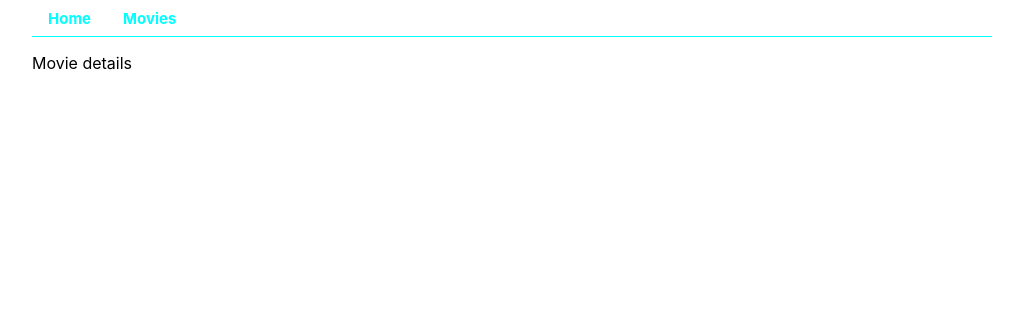
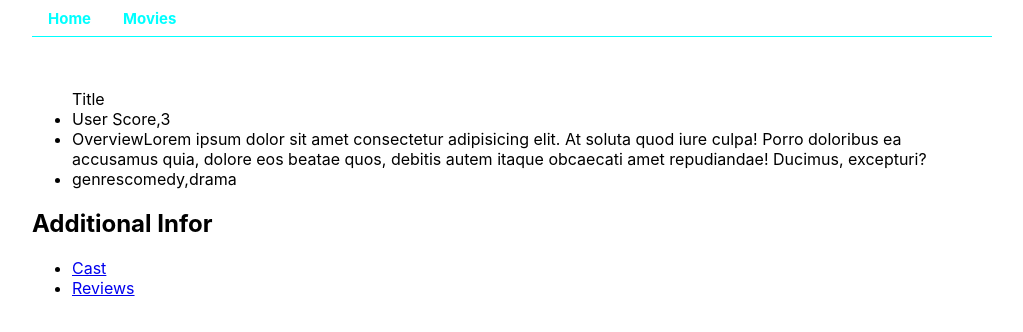
Before and after one commit to HelenBlyzniuk/goit-react-hw-05-movies, a React (Create React App) app: page /goit-react-hw-05-movies/movies/1 in a window 1280 px wide. Shown: the top 332 px of the page, without its empty margins (128-1151 px from the left). Built offline with nearby package versions, Linux system fonts and the light colour scheme.

Commit message:
fetch trend, render Home, render MovieId

```diff
--- a/src/components/App.jsx
+++ b/src/components/App.jsx
@@ -2,6 +2,7 @@ import { Routes, Route, Link } from 'react-router-dom';
 
 import Home from '../pages/Home/Home';
 import Movies from '../pages/Movies/Movies';
+import MovieId from 'pages/MovieId/MovieId';
 // import SharedLayout from './Sharelayout/Sharelayout';
 
 import css from './App.module.css';
@@ -23,7 +24,7 @@ export const App = () => {
         <Route path="/" element={<Home />} />
         {/* <Route index element={<Home />} /> */}
         <Route path="/movies" element={<Movies />} />
-        <Route path="/movies/:movieId" element={<div>Movie details</div>}>
+        <Route path="/movies/:movieId" element={<MovieId />}>
           <Route path="cast" element={<div>Movie cast</div>} />
           <Route path="reviews" element={<div>Movie review</div>} />
         </Route>
--- a/src/helpers/API.js
+++ b/src/helpers/API.js
@@ -1,23 +1,25 @@
-// import axios from 'axios';
+import axios from 'axios';
 
-// const API_KEY = '0cfcdf1e4fa301f56ea0fab1777678b6';
-// axios.defaults.baseURL = 'https://api.themoviedb.org/3/trending/movie/day';
-// axios.defaults.headers.common['Authorization'] = API_KEY;
+const API_KEY = '0cfcdf1e4fa301f56ea0fab1777678b6';
+
+
+const BASEURL = 'https://api.themoviedb.org/3/';
+const TRANDINGMOVIE = 'trending//movie/week'
+
+export const getTrendingMovies = async () => {
+  return await axios.get(`${BASEURL}${TRANDINGMOVIE}?api_key=${API_KEY}`);
+};
+
 
 // export const getTrendingMovies = async () => {
-//   return await axios();
-// };
-
-
-export const getTrendingMovies = async () => {
-  fetch('https://api.themoviedb.org/3/trending/movie/week')
-    .then(response => {
-      if (response.ok) {
-        return response.json();
-      }
-      throw new Error('something went wrong');
-  })
-}
+//   fetch('https://api.themoviedb.org/3/trending/movie/week')
+//     .then(response => {
+//       if (response.ok) {
+//         return response.json();
+//       }
+//       throw new Error('something went wrong');
+//   })
+// }
 
 
 // export const getMovieById = async ({ id }) => {
--- a/src/pages/Home/Home.jsx
+++ b/src/pages/Home/Home.jsx
@@ -4,20 +4,25 @@ import { getTrendingMovies } from '../../helpers/API';
 
 const Home = () => {
   const [movies, setMovies] = useState([]);
-  console.log(movies);
+
   useEffect(() => {
     getTrendingMovies()
-      .then(response => console.log(response))
+      .then(({ data: { results } }) => {
+        setMovies(results);
+      })
       .catch(error => console.log(error.message));
   }, []);
+  console.log(movies);
   return (
     <main>
       <h1>Trending today</h1>
 
       <ul className="popularMovies">
-        <li>
-          <Link to="/movies/:movieId">Film</Link>
-        </li>
+        {movies.map(({ title, id }) => (
+          <li key={id}>
+            <Link to="/movies/:movieId">{title}</Link>
+          </li>
+        ))}
       </ul>
     </main>
   );
--- a/src/pages/MovieId/MovieId.jsx
+++ b/src/pages/MovieId/MovieId.jsx
@@ -0,0 +1,43 @@
+import { Link } from 'react-router-dom';
+// import { useParams } from 'react';
+const MovieId = () => {
+  //   console.log(useParams());
+
+  return (
+    <>
+      <div>
+        <img src="" alt="" />
+        <ul>
+          Title
+          <li>
+            User Score,<span>3</span>
+          </li>
+          <li>
+            Overview
+            <span>
+              Lorem ipsum dolor sit amet consectetur adipisicing elit. At soluta
+              quod iure culpa! Porro doloribus ea accusamus quia, dolore eos
+              beatae quos, debitis autem itaque obcaecati amet repudiandae!
+              Ducimus, excepturi?
+            </span>
+          </li>
+          <li>
+            genres<span>comedy,drama</span>
+          </li>
+        </ul>
+      </div>
+      <div>
+        <h2>Additional Infor</h2>
+        <ul>
+          <li>
+            <Link to="cast">Cast</Link>
+          </li>
+          <li>
+            <Link to="reviews">Reviews</Link>
+          </li>
+        </ul>
+      </div>
+    </>
+  );
+};
+export default MovieId;
```
